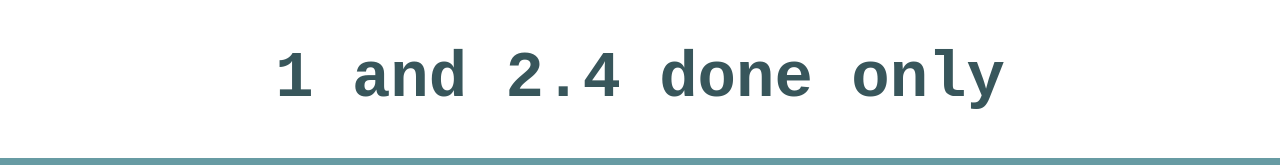
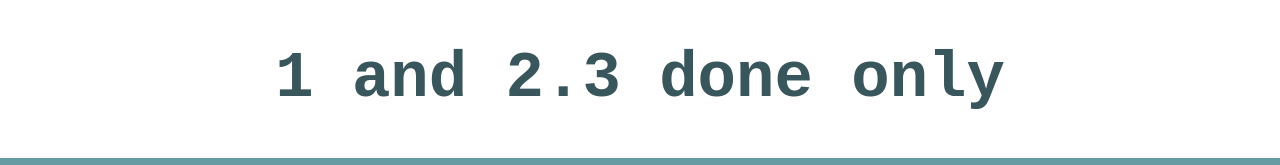
Before and after one commit to le8025/Submission_Homework, a React (Create React App) app in the folder WK4_Day_17(WIP)/react-app-17/: page / in a window 1280 px wide. Shown: the top 165 px of the page. Built offline with nearby package versions, Linux system fonts and the light colour scheme.

Commit message:
Edited App.js header

```diff
--- a/WK4_Day_17(WIP)/react-app-17/src/App.js
+++ b/WK4_Day_17(WIP)/react-app-17/src/App.js
@@ -11,7 +11,7 @@ function App() {
   return (
     <>
     <div className="home_header">
-      <h1> 1 and 2.4 done only </h1>
+      <h1> 1 and 2.3 done only </h1>
     </div>
 
     <Router>
```
